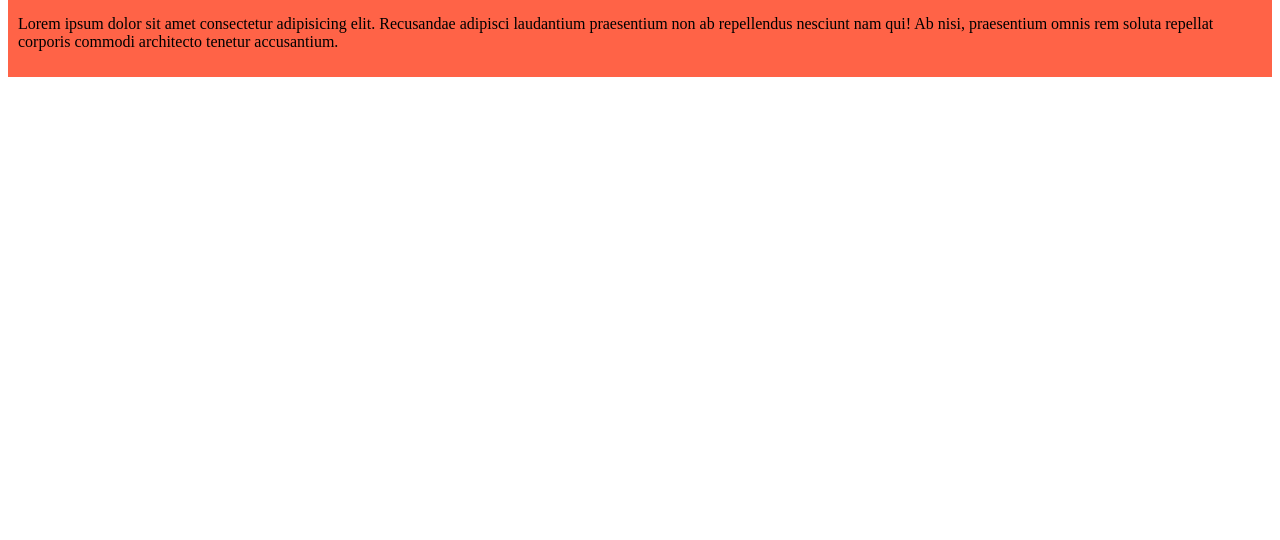
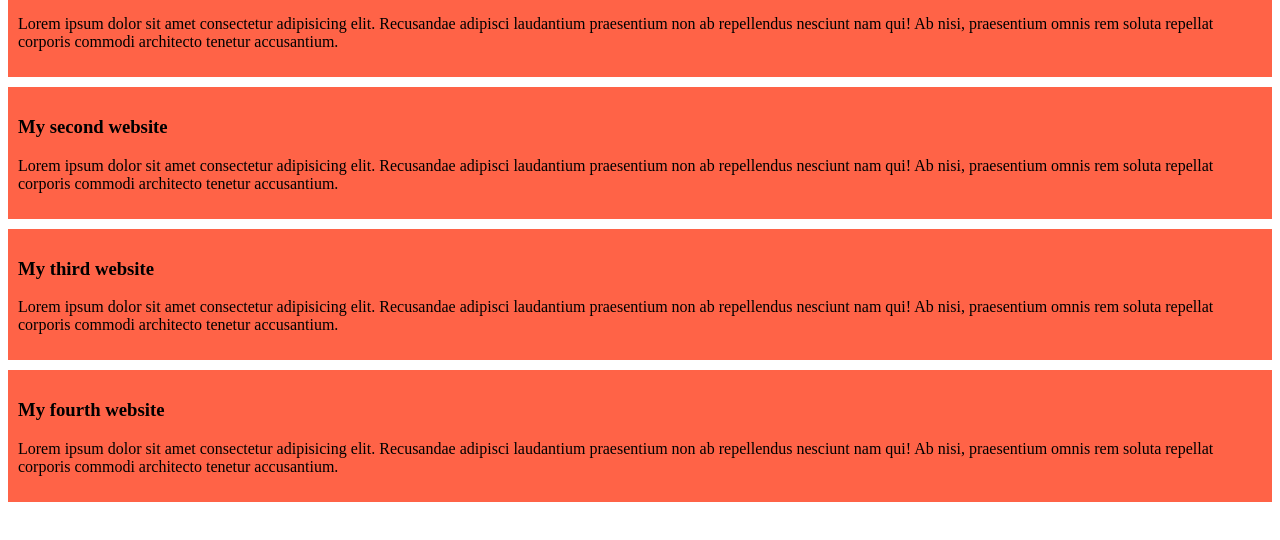
Before and after one commit to Asrafulch099/my-firsr-website, a plain HTML site: page index.html in a window 1280 px wide. Shown: the part 62-602 px from the top of the page. Drawn offline with Linux system fonts and the light colour scheme.

Commit message:
added the second and third blog

```diff
--- a/index.html
+++ b/index.html
@@ -11,5 +11,17 @@
         <h3>My first website</h3>
         <p>Lorem ipsum dolor sit amet consectetur adipisicing elit. Recusandae adipisci laudantium praesentium non ab repellendus nesciunt nam qui! Ab nisi, praesentium omnis rem soluta repellat corporis commodi architecto tenetur accusantium.</p>
     </div>
+    <div>
+        <h3>My second website</h3>
+        <p>Lorem ipsum dolor sit amet consectetur adipisicing elit. Recusandae adipisci laudantium praesentium non ab repellendus nesciunt nam qui! Ab nisi, praesentium omnis rem soluta repellat corporis commodi architecto tenetur accusantium.</p>
+    </div>
+    <div>
+        <h3>My third website</h3>
+        <p>Lorem ipsum dolor sit amet consectetur adipisicing elit. Recusandae adipisci laudantium praesentium non ab repellendus nesciunt nam qui! Ab nisi, praesentium omnis rem soluta repellat corporis commodi architecto tenetur accusantium.</p>
+    </div>
+    <div>
+        <h3>My fourth website</h3>
+        <p>Lorem ipsum dolor sit amet consectetur adipisicing elit. Recusandae adipisci laudantium praesentium non ab repellendus nesciunt nam qui! Ab nisi, praesentium omnis rem soluta repellat corporis commodi architecto tenetur accusantium.</p>
+    </div>
 </body>
 </html>
--- a/styles/blog.css
+++ b/styles/blog.css
@@ -1,4 +1,5 @@
 div{
     background-color: tomato;
     padding: 10px;
+    margin-bottom: 10px;
 }
```
